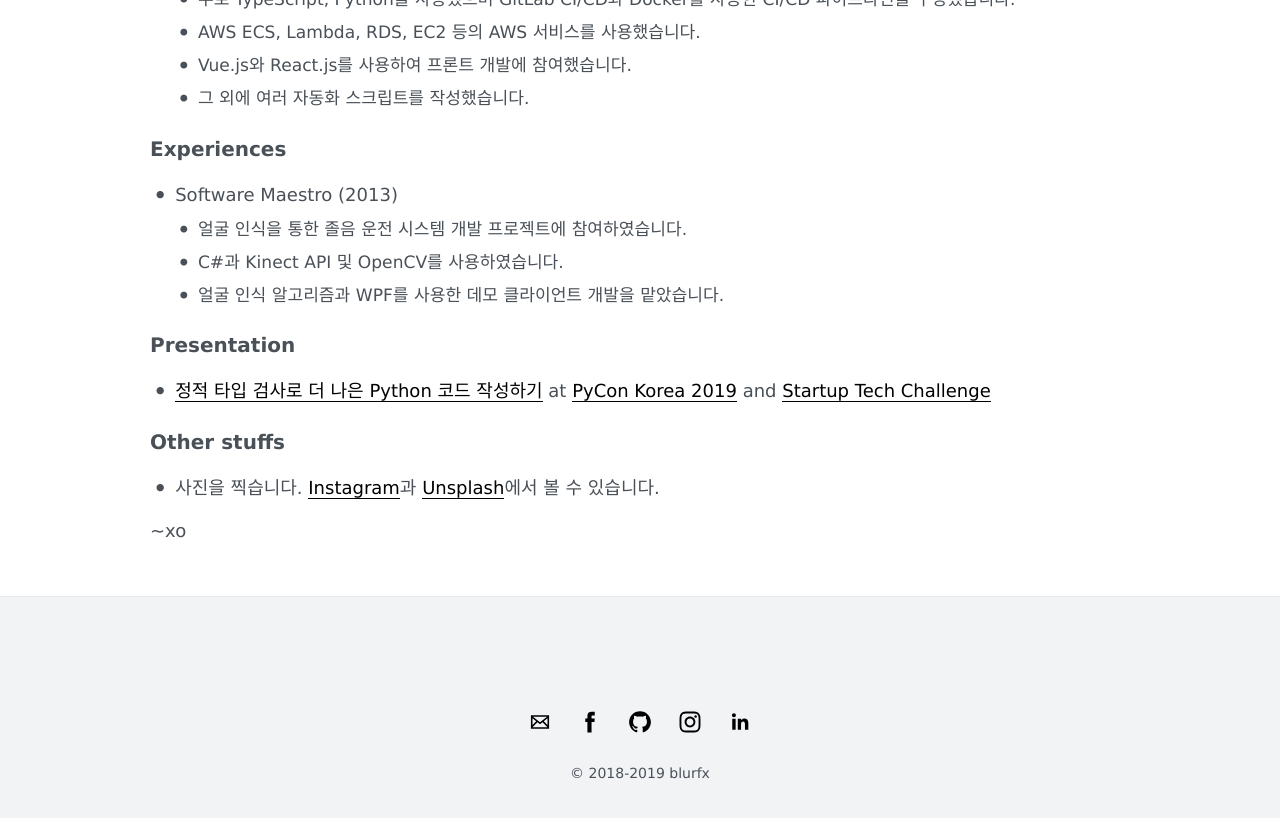
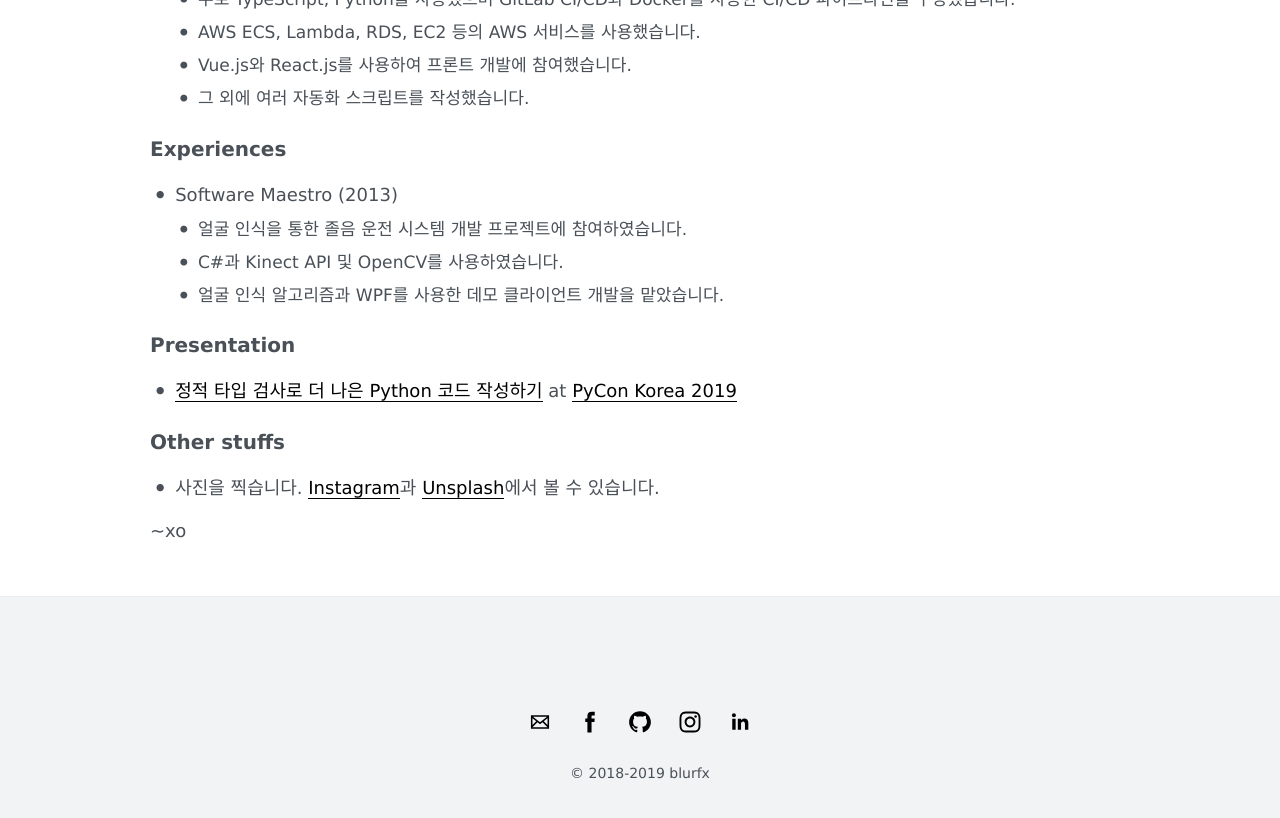
Before and after one commit to blurfx/xo.dev, a Jekyll site: the page built from about.md, in a window 1280 px wide and 900 px high, scrolled down 740 px. Shown: the top 818 px of the window. Built offline with Jekyll 4.4.1, drawn with Linux system fonts in a browser that asks for light colours.

Commit message:
Update about.md

```diff
--- a/about.md
+++ b/about.md
@@ -35,7 +35,7 @@ permalink: /about/
   + 얼굴 인식 알고리즘과 WPF를 사용한 데모 클라이언트 개발을 맡았습니다.
 
 ## Presentation
-- [정적 타입 검사로 더 나은 Python 코드 작성하기](https://speakerdeck.com/blur/python-type-hinting-and-static-type-checking) at [PyCon Korea 2019](https://www.pycon.kr) and [Startup Tech Challenge](https://tech.peoplefund.co.kr/2019/10/14/startup-tech-challenge-4th-epilogue.html)
+- [정적 타입 검사로 더 나은 Python 코드 작성하기](https://speakerdeck.com/blur/python-type-hinting-and-static-type-checking) at [PyCon Korea 2019](https://www.pycon.kr)
 
 ## Other stuffs
 - 사진을 찍습니다. [Instagram](https://instagram.com/blureffect)과 [Unsplash](https://unsplash.com/@changhui)에서 볼 수 있습니다.
```
